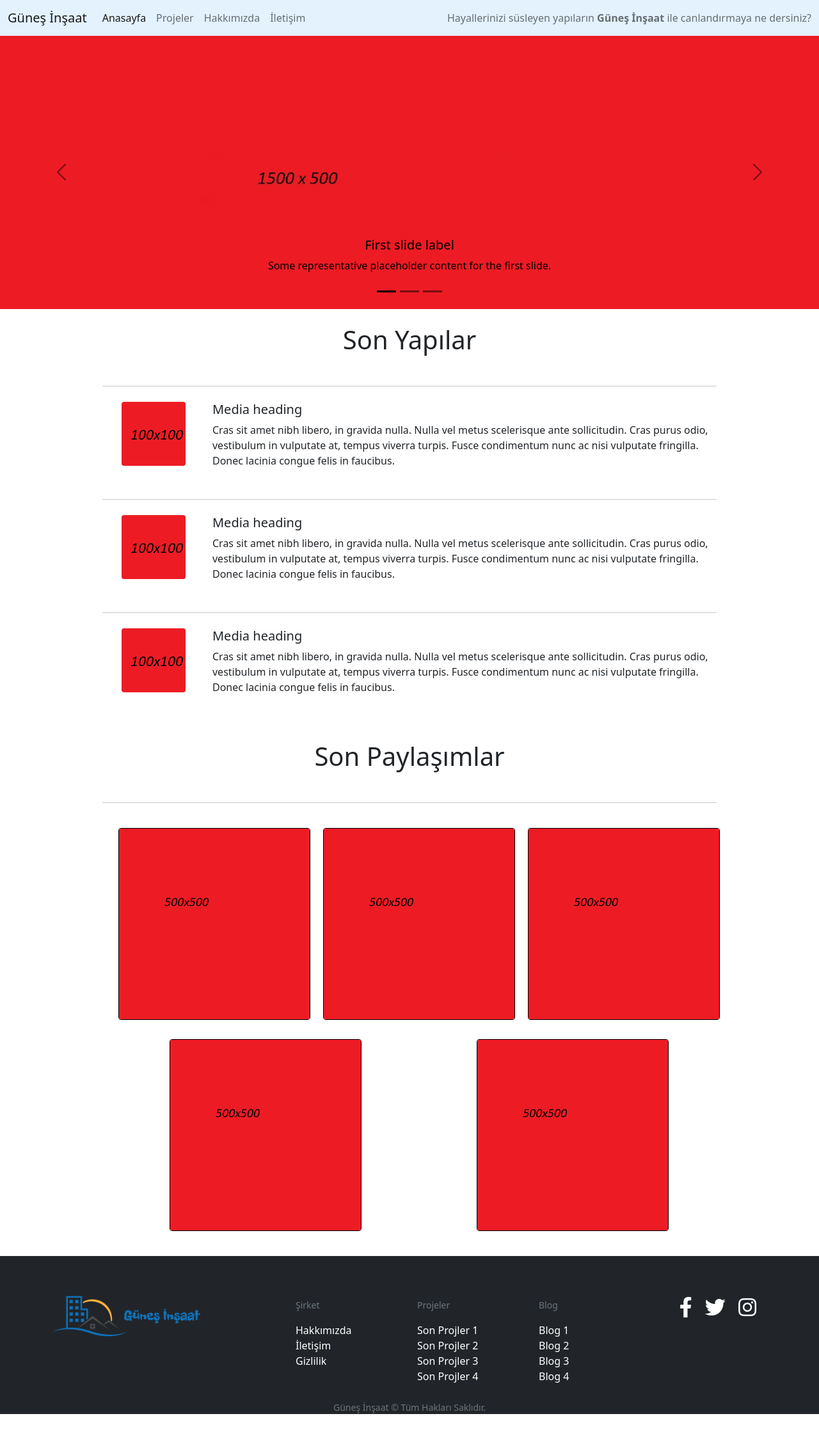
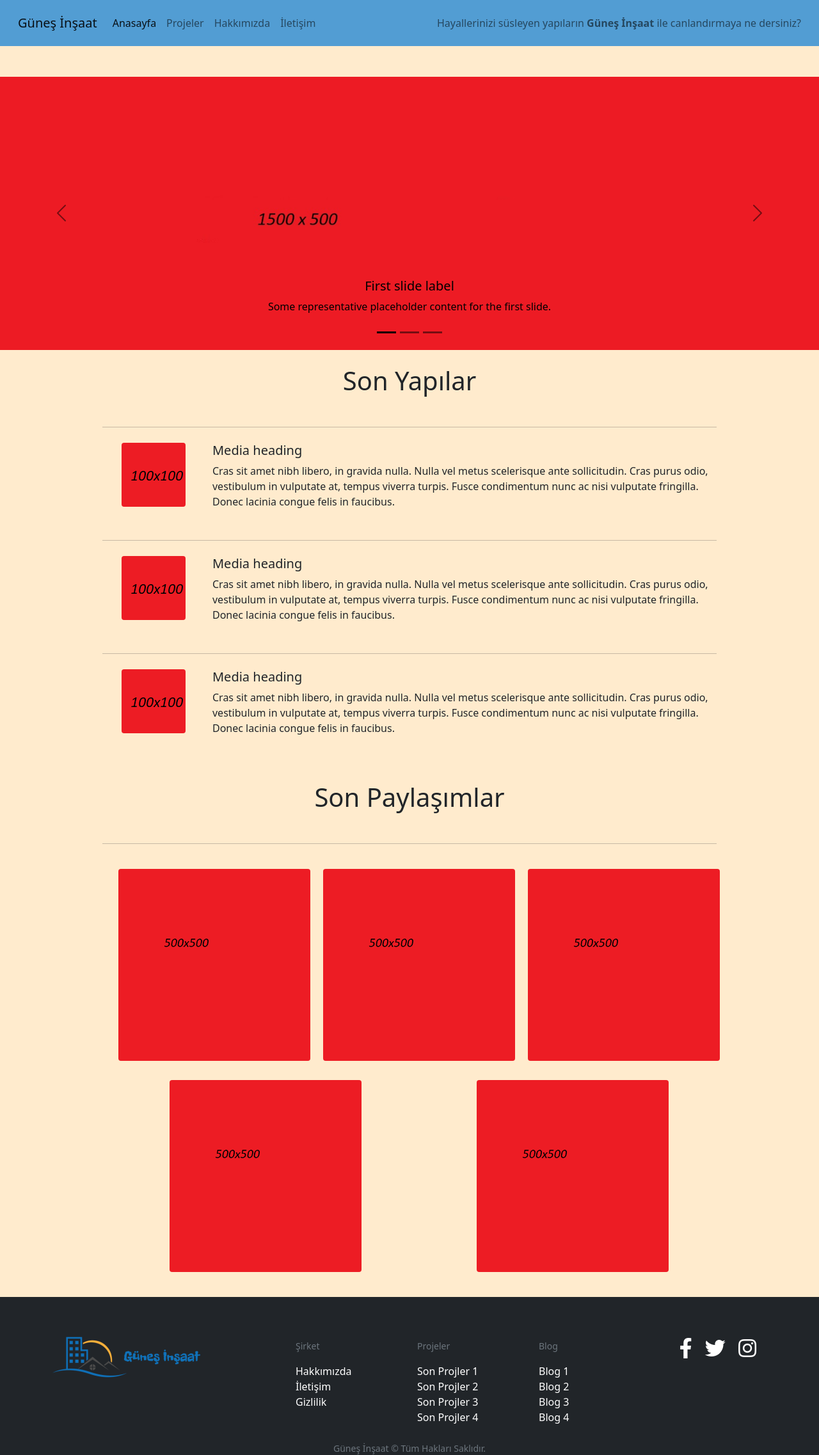
Before and after one commit to koksgns/Gunesinsaat, a PHP site: page / in a window 1280 px wide. Shown: the whole page at 64% size. Before the commit the page ends 2210 px from the top, so only its background shows below. Run offline with PHP 8.4, Linux system fonts and the light colour scheme; some libraries are stand-ins or nearby versions.

```diff
--- a/css/main.css
+++ b/css/main.css
@@ -1,12 +1,13 @@
+body{
+    background-color: blanchedalmond;
+}
 .altcizgikaldir{
     text-decoration: none;
 }
 .paylasimimg{
     width: 300px;
     margin: 5% !important;
-    border: 1px solid black;
 }
-
 .paylasiimgdiv{
     justify-content:center;
     align-items: center;
--- a/index.html
+++ b/index.html
@@ -11,7 +11,8 @@
     <link rel="stylesheet" href="https://cdnjs.cloudflare.com/ajax/libs/font-awesome/5.15.2/css/all.min.css" integrity="sha512-HK5fgLBL+xu6dm/Ii3z4xhlSUyZgTT9tuc/hSrtw6uzJOvgRr2a9jyxxT1ely+B+xFAmJKVSTbpM/CuL7qxO8w==" crossorigin="anonymous" />
 </head>
 <body>
-    <nav class="navbar navbar-expand-lg navbar-light" style="background-color: #e3f2fd;">
+  <!--Navbar-->
+    <nav class="navbar navbar-expand-lg navbar-light p-3" style="background-color: #529dd3;">
         <div class="container-fluid">
           <a class="navbar-brand" href="#">Güneş İnşaat</a>
           <button class="navbar-toggler" type="button" data-bs-toggle="collapse" data-bs-target="#navbarText" aria-controls="navbarText" aria-expanded="false" aria-label="Toggle navigation">
@@ -38,7 +39,9 @@
           </div>
         </div>
       </nav>
-      <div id="carouselExampleDark" class="carousel carousel-dark slide " data-bs-ride="carousel">
+
+      <!--Slider-->
+      <div id="carouselExampleDark" class="carousel carousel-dark slide mt-5 " data-bs-ride="carousel">
         <div class="carousel-indicators">
           <button type="button" data-bs-target="#carouselExampleDark" data-bs-slide-to="0" class="active" aria-current="true" aria-label="Slide 1"></button>
           <button type="button" data-bs-target="#carouselExampleDark" data-bs-slide-to="1" aria-label="Slide 2"></button>
@@ -131,19 +134,19 @@
 
       <div class=" w-75 mx-auto paylasimdiv" >
         <div class="paylasiimgdiv">
-          <img class="rounded mx-auto d-block paylasimimg" src="images/news/500x500.png" alt="Generic placeholder image">
+          <img class="rounded mx-auto d-block paylasimimg border-white" src="images/news/500x500.png" alt="Generic placeholder image">
         </div>
         <div class="paylasiimgdiv">
-          <img class="rounded mx-auto d-block paylasimimg" src="images/news/500x500.png" alt="Generic placeholder image">
+          <img class="rounded mx-auto d-block paylasimimg border-white" src="images/news/500x500.png" alt="Generic placeholder image">
         </div>
         <div class="paylasiimgdiv">
-          <img class="rounded mx-auto d-block paylasimimg" src="images/news/500x500.png" alt="Generic placeholder image">
+          <img class="rounded mx-auto d-block paylasimimg border-white" src="images/news/500x500.png" alt="Generic placeholder image">
         </div>
         <div class="paylasiimgdiv">
-          <img class="rounded mx-auto d-block paylasimimg" src="images/news/500x500.png" alt="Generic placeholder image">
+          <img class="rounded mx-auto d-block paylasimimg border-white" src="images/news/500x500.png" alt="Generic placeholder image">
         </div>
         <div class="paylasiimgdiv">
-          <img class="rounded mx-auto d-block paylasimimg" src="images/news/500x500.png" alt="Generic placeholder image">
+          <img class="rounded mx-auto d-block paylasimimg border-white" src="images/news/500x500.png" alt="Generic placeholder image">
         </div>
       </div>
     </section>
```
